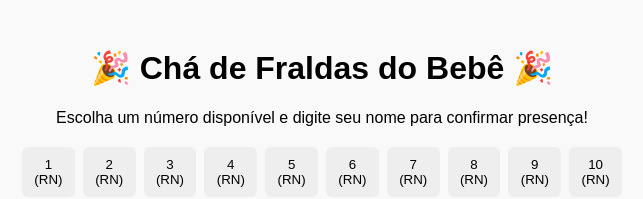
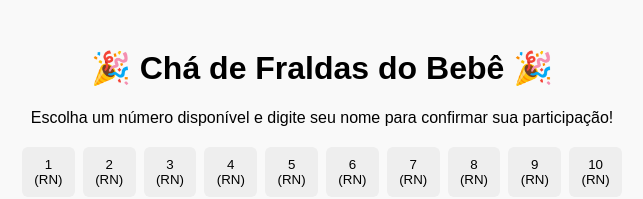
Before and after one commit to cristianogithub1/cha-de-fraldas, a website with bundled scripts: page index.html in a window 1280 px wide. Shown: the top 199 px of the page, without its empty margins (318-961 px from the left). Built offline with nearby package versions, Linux system fonts and the light colour scheme; no server answers.

Commit message:
Update index.html

```diff
--- a/index.html
+++ b/index.html
@@ -7,7 +7,7 @@
 </head>
 <body>
   <h1>🎉 Chá de Fraldas do Bebê 🎉</h1>
-  <p>Escolha um número disponível e digite seu nome para confirmar presença!</p>
+  <p>Escolha um número disponível e digite seu nome para confirmar sua participação!</p>
 
   <div id="number-grid"></div>
 
```
